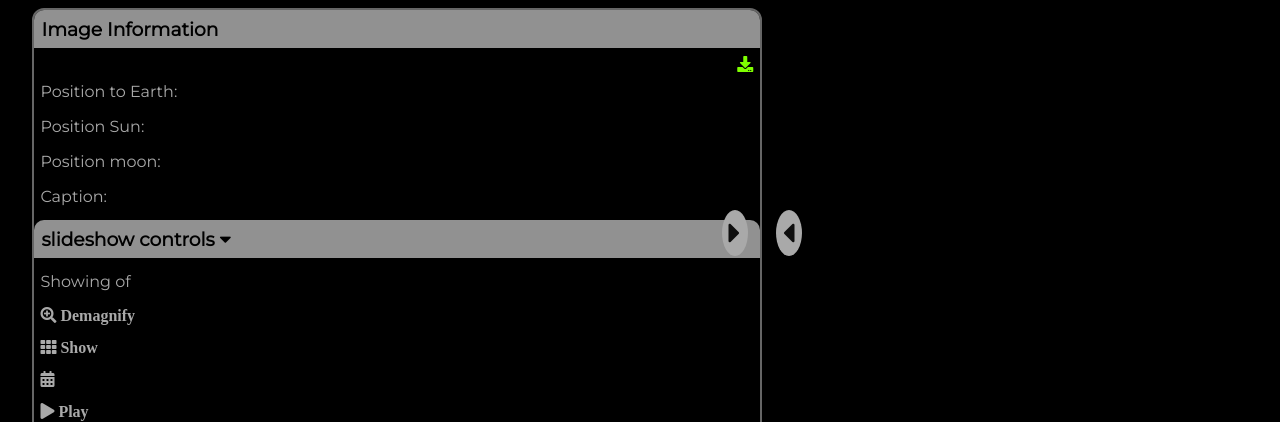
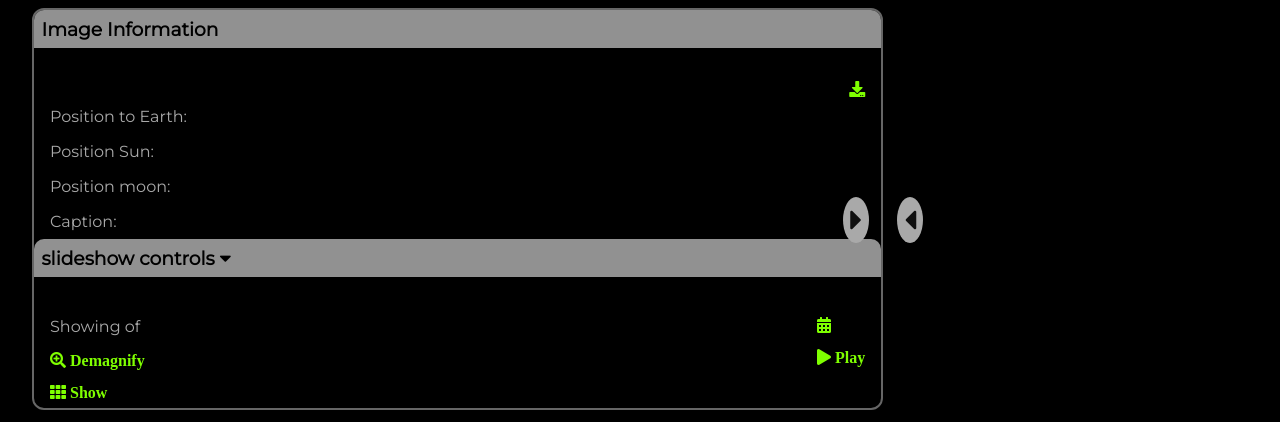
Before and after one commit to ratman50/earth-s-images, a plain HTML site: page index.html in a window 1280 px wide. Shown: the part 97-519 px from the top of the page. Drawn offline with Linux system fonts and the light colour scheme; no server answers.

Commit message:
le reste

```diff
--- a/style.css
+++ b/style.css
@@ -114,10 +114,11 @@ main .inner .contents {
 }
 main .inner .contents .coord {
   margin-top: 1.5em;
-  flex-basis: 60%;
+  flex-basis: 70%;
   border: 2px solid #666666;
   border-radius: 12px;
 }
+
 main .inner .contents .coord .image-information h3 {
   background-color: #919191;
   color: #000;
@@ -126,7 +127,7 @@ main .inner .contents .coord .image-information h3 {
   padding: 0.4em;
 }
 main .inner .contents .coord .image-information .content {
-  padding: 0.4em;
+  padding: 2em 1em 0;
 }
 main .inner .contents .download {
   display: flex;
@@ -170,6 +171,14 @@ main .inner .contents .coord .image-information .content p > span {
 .contents .picture .slideshow-container .slider img {
   width: 80%;
 }
+.grn {
+  color: chartreuse !important;
+  cursor: pointer !important;
+}
+.control-image {
+  display: flex;
+  justify-content: space-between;
+}
 main .inner .footer {
   display: flex;
   justify-content: space-between;
```
